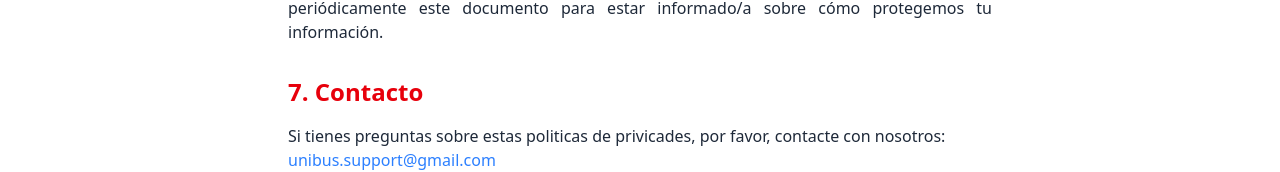
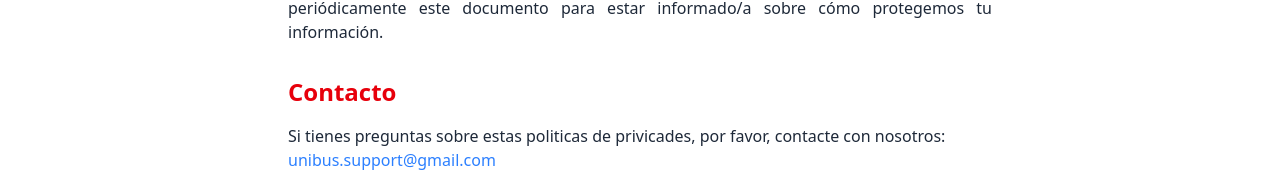
Before and after one commit to somilsdiaz/DrivUp, a React (Vite) app: page /politicas-de-privacidad in a window 1280 px wide. Shown: the part 2448-2620 px from the top of the page. Built offline with nearby package versions, Linux system fonts and the light colour scheme.

Commit message:
feat(HU011): Hamburger menu in PrivacyPolicy componente page has been deleted in responsive mobile and navigation menu has been moved a little below in desktop design

```diff
--- a/src/pages/PrivacyPolicy.tsx
+++ b/src/pages/PrivacyPolicy.tsx
@@ -14,7 +14,7 @@ const sections = [
     { id: "seguridad", title: "4. Seguridad de la Información" },
     { id: "derechos", title: "5. Derechos del Usuario" },
     { id: "cambios", title: "6. Cambios en las Políticas de Privacidad" },
-    { id: "contacto", title: "7. Contacto" },
+    { id: "contacto", title: "Contacto" },
 ];
 
 export default function PrivacyPolicy() {
@@ -27,17 +27,9 @@ export default function PrivacyPolicy() {
     return (
         <HeaderFooter>
             <div className="bg-white text-gray-800 min-h-screen">
-                {/* Botón para mostrar/ocultar el menú en móviles */}
-                <button
-                    onClick={toggleSidebar}
-                    className="fixed top-4 left-4 z-50 p-2 bg-gray-100 rounded-lg md:hidden"
-                >
-                    <Menu className="w-6 h-6" />
-                </button>
-
                 {/* Sidebar */}
                 <nav
-                    className={`bg-gray-100 w-64 h-screen fixed top-0 left-0 p-8 overflow-y-auto transform transition-transform duration-300 ease-in-out ${isSidebarOpen ? "translate-x-0" : "-translate-x-full"
+                    className={`bg-gray-100 w-64 h-screen fixed top-20 left-0 p-8 overflow-y-auto transform transition-transform duration-300 ease-in-out ${isSidebarOpen ? "translate-x-0" : "-translate-x-full"
                         } md:translate-x-0`}
                 >
                     {sections.map((section) => (
@@ -237,7 +229,7 @@ export default function PrivacyPolicy() {
 
                     <section id="contacto" className="mb-8">
                         <h2 className="text-2xl font-semibold text-red-600 mb-4">
-                            7. Contacto
+                            Contacto
                         </h2>
                         <p>
                             Si tienes preguntas sobre estas politicas de privicades, por favor, contacte con nosotros:
```
